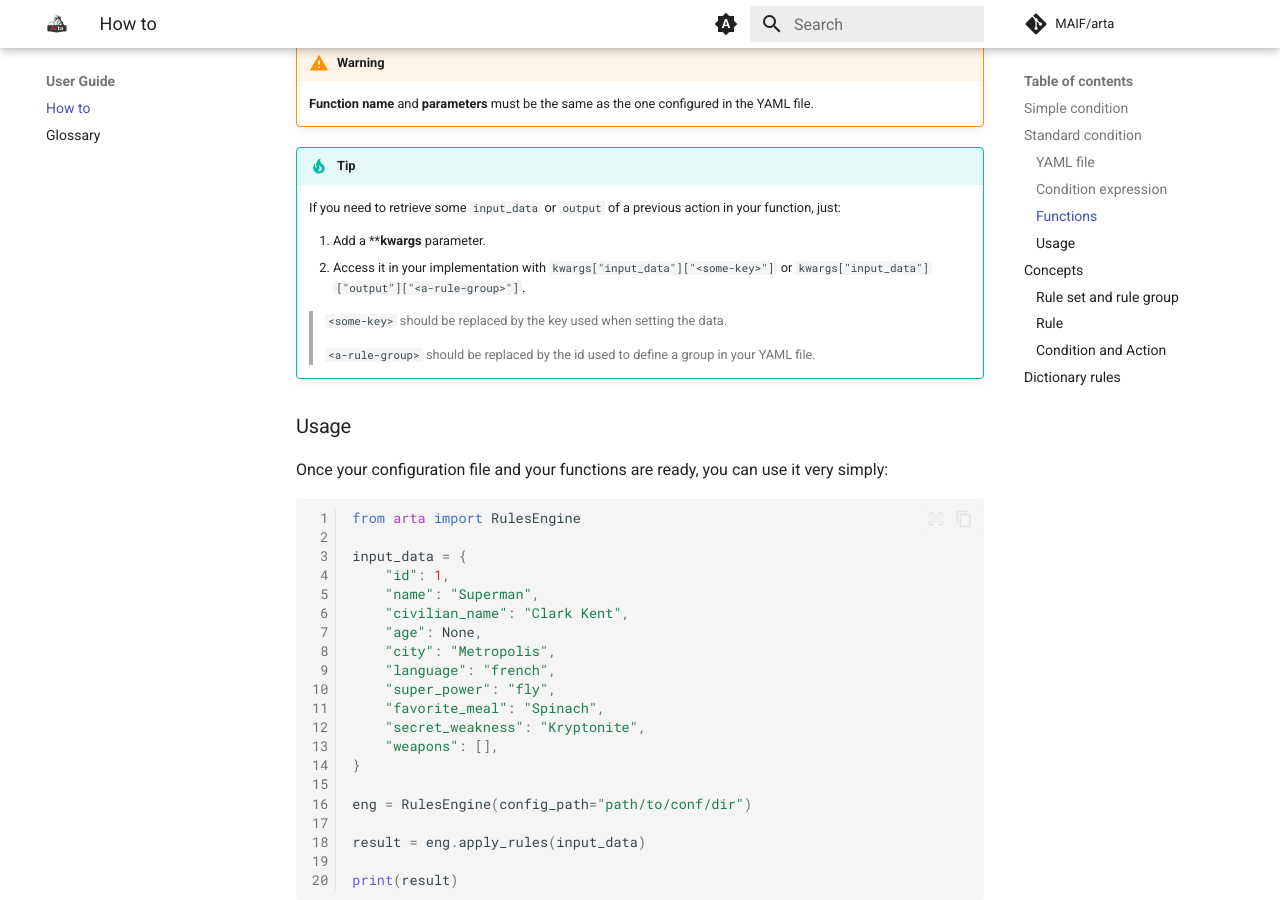
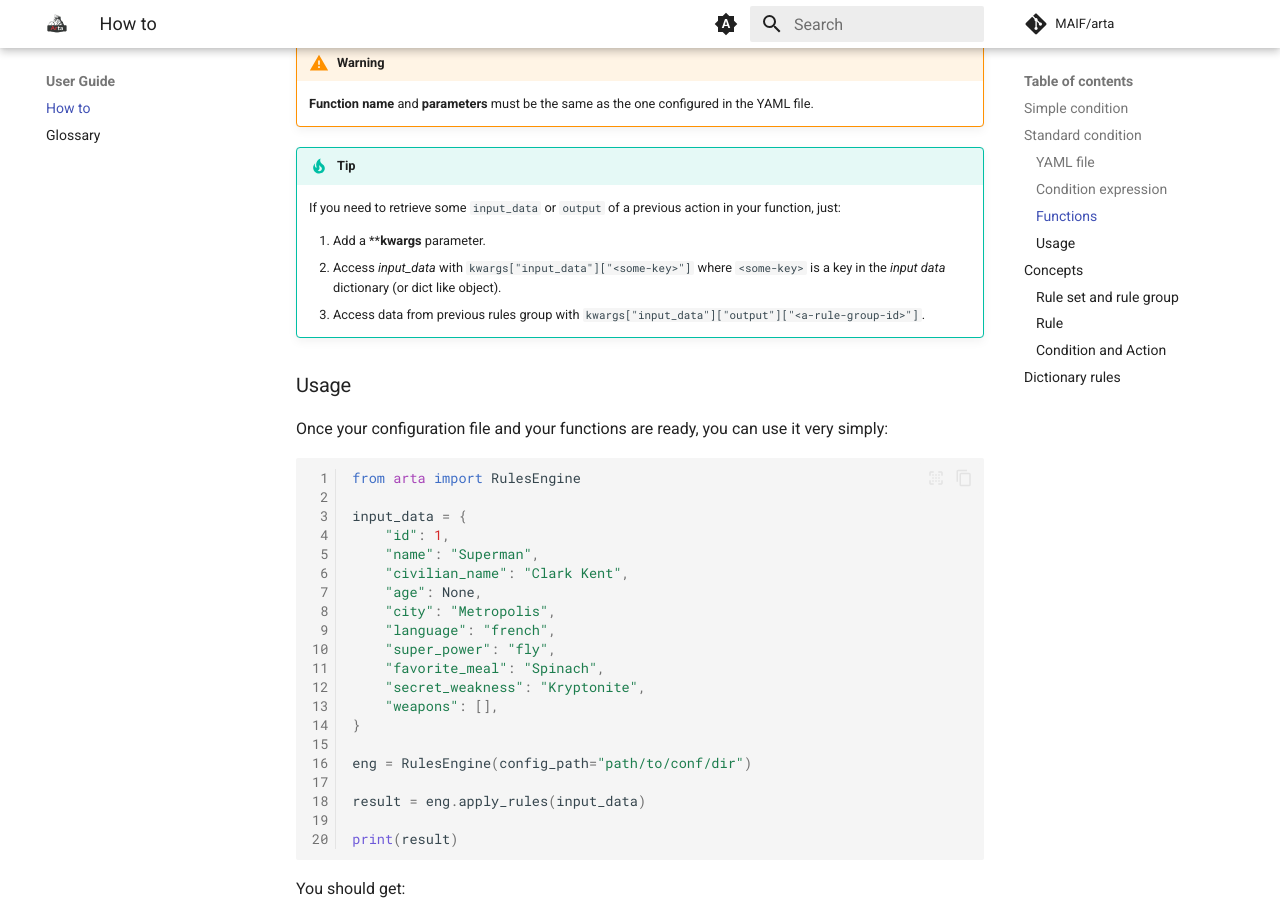
Before and after one commit to MAIF/arta, an MkDocs documentation site: the page built from docs/pages/how_to.md, in a window 1280 px wide and 900 px high, scrolled down 5329 px. Built offline with MkDocs 1.6.1 and Material for MkDocs 9.7.7, drawn with Linux system fonts in a browser that asks for light colours; emoji names are drawn with the system emoji font; comment, search, counter and statistics services are not loaded.

Commit message:
fix: enable other kwargs param name
Signed-off-by: develop-cs <43383361+develop-cs@users.noreply.github.com>

```diff
--- a/docs/pages/how_to.md
+++ b/docs/pages/how_to.md
@@ -240,11 +240,8 @@ def set_admission(value):
     If you need to retrieve some `input_data` or `output` of a previous action in your function, just:
 
     1. Add a ****kwargs** parameter.
-    1. Access it in your implementation with `kwargs["input_data"]["<some-key>"]` or `kwargs["input_data"]["output"]["<a-rule-group>"]`.
-
-    > `<some-key>` should be replaced by the key used when setting the data.
-
-    > `<a-rule-group>` should be replaced by the id used to define a group in your YAML file.
+    1. Access *input_data* with `kwargs["input_data"]["<some-key>"]` where `<some-key>` is a key in the *input data* dictionary (or dict like object).
+    1. Access data from previous rules group with `kwargs["input_data"]["output"]["<a-rule-group-id>"]`.
 
 ### Usage
 
```
Also changed, not shown: docs/pages/value_sharing.md (+1 -1 lines), 5 other files.
